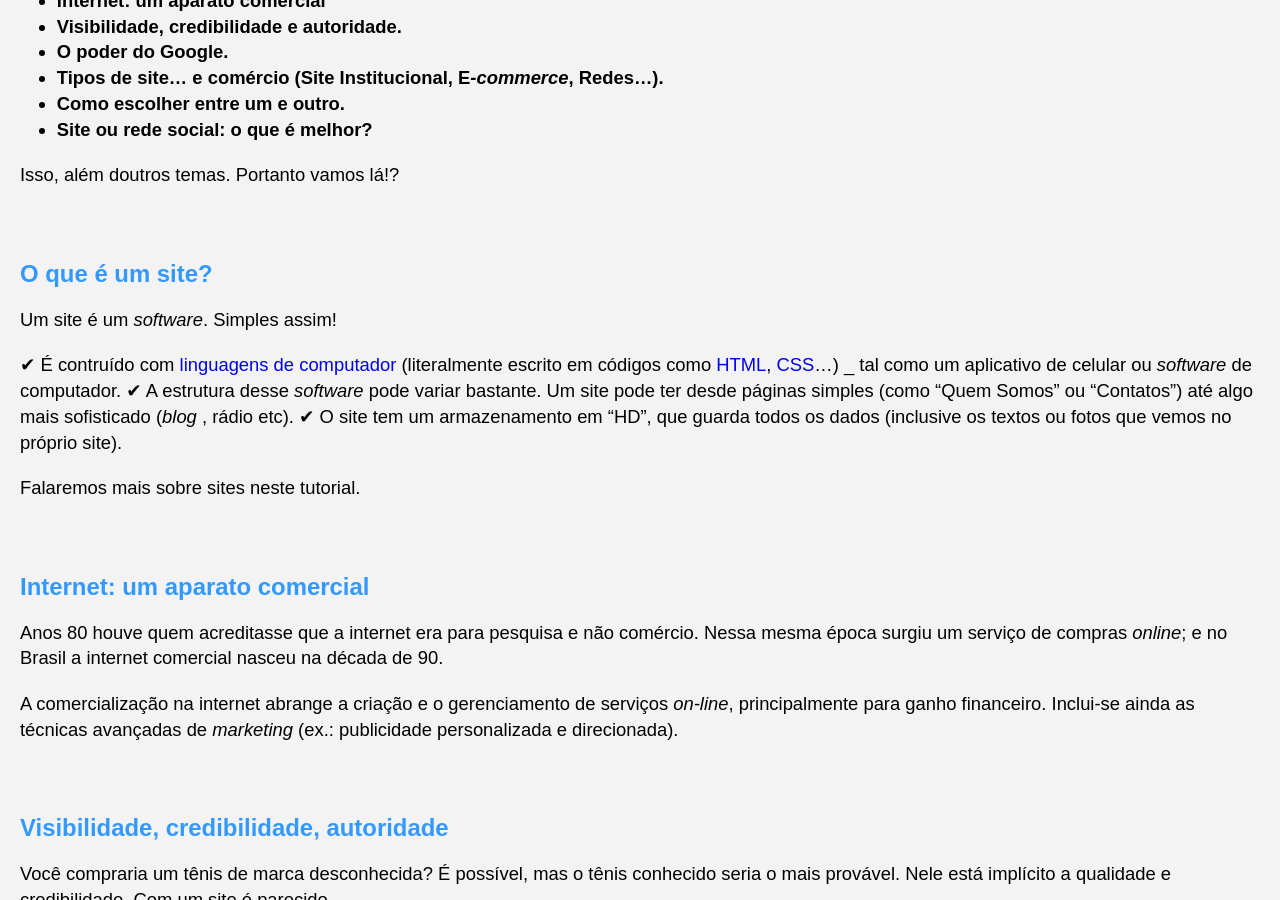
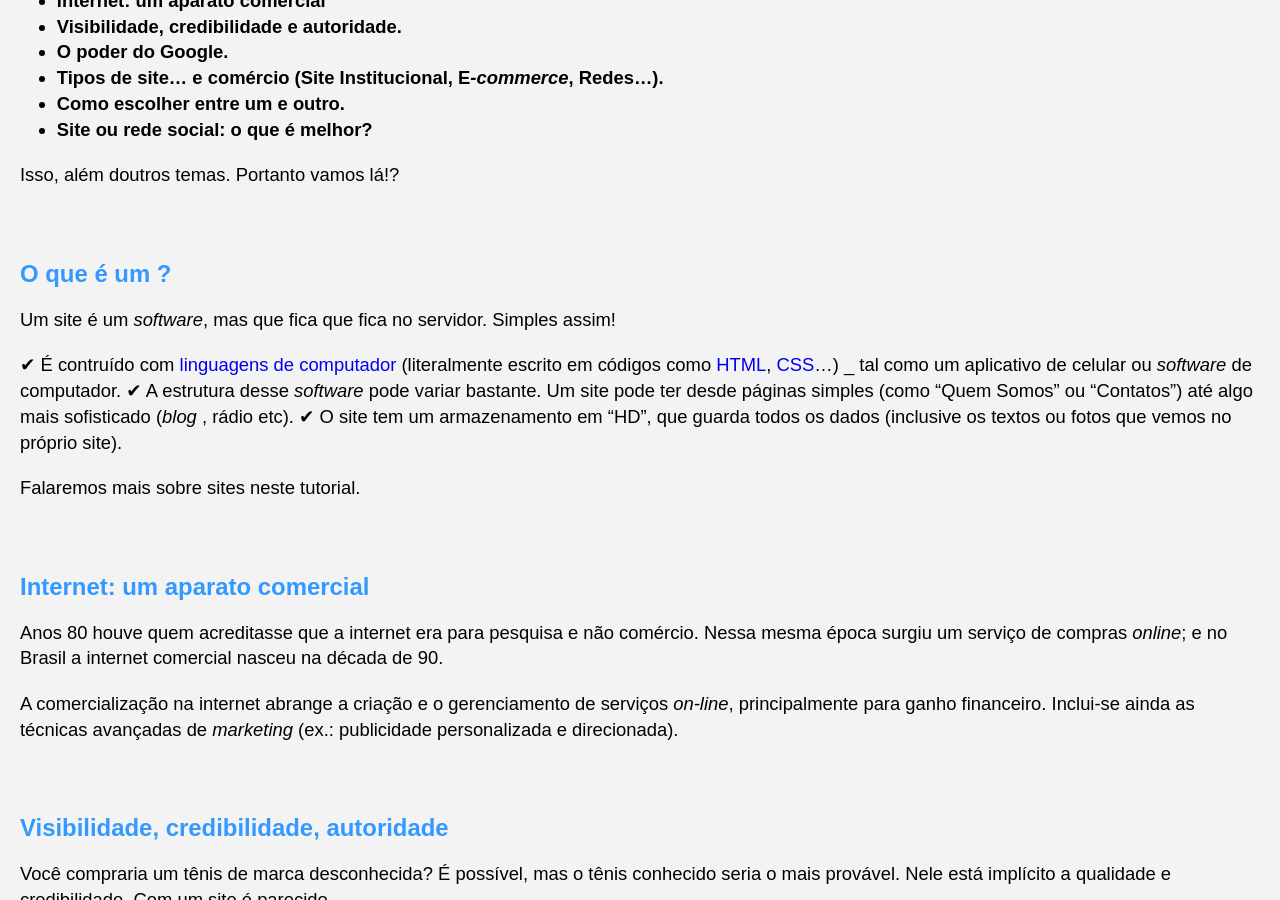
Before and after one commit to Joesynth/joesynth.github.io, a Jekyll site: the page built from _posts/2021-01-03-site-comercial-um-tutorial-essencial.md, in a window 1280 px wide and 900 px high, scrolled down 468 px. Built offline with Jekyll 4.4.1, drawn with Linux system fonts in a browser that asks for light colours.

Commit message:
Update 2021-01-03-site-comercial-um-tutorial-essencial.md

```diff
--- a/_posts/2021-01-03-site-comercial-um-tutorial-essencial.md
+++ b/_posts/2021-01-03-site-comercial-um-tutorial-essencial.md
@@ -21,10 +21,9 @@ Isso, além doutros temas. Portanto vamos lá!?
 
 
 
-## O que é um site?
+## O que é um ?
 
-Um site é um *software*. Simples assim!
-
+Um site é um *software*, mas que fica que fica no servidor. Simples assim!
 
 ✔ É contruído com <a href="https://joesynth.wordpress.com/2021/12/27/linguagens-resumo/">linguagens de computador</a> (literalmente escrito em códigos como <a href="https://joesynth.wordpress.com/2021/11/27/html-css-e-js/">HTML</a>, <a href="https://joesynth.wordpress.com/2021/11/27/html-css-e-js/">CSS</a>...) _ tal como um aplicativo de celular ou *software* de computador.
 ✔ A estrutura desse *software* pode variar bastante. Um site pode ter desde páginas simples (como "Quem Somos" ou "Contatos") até algo mais sofisticado (*blog* , rádio etc).
```
